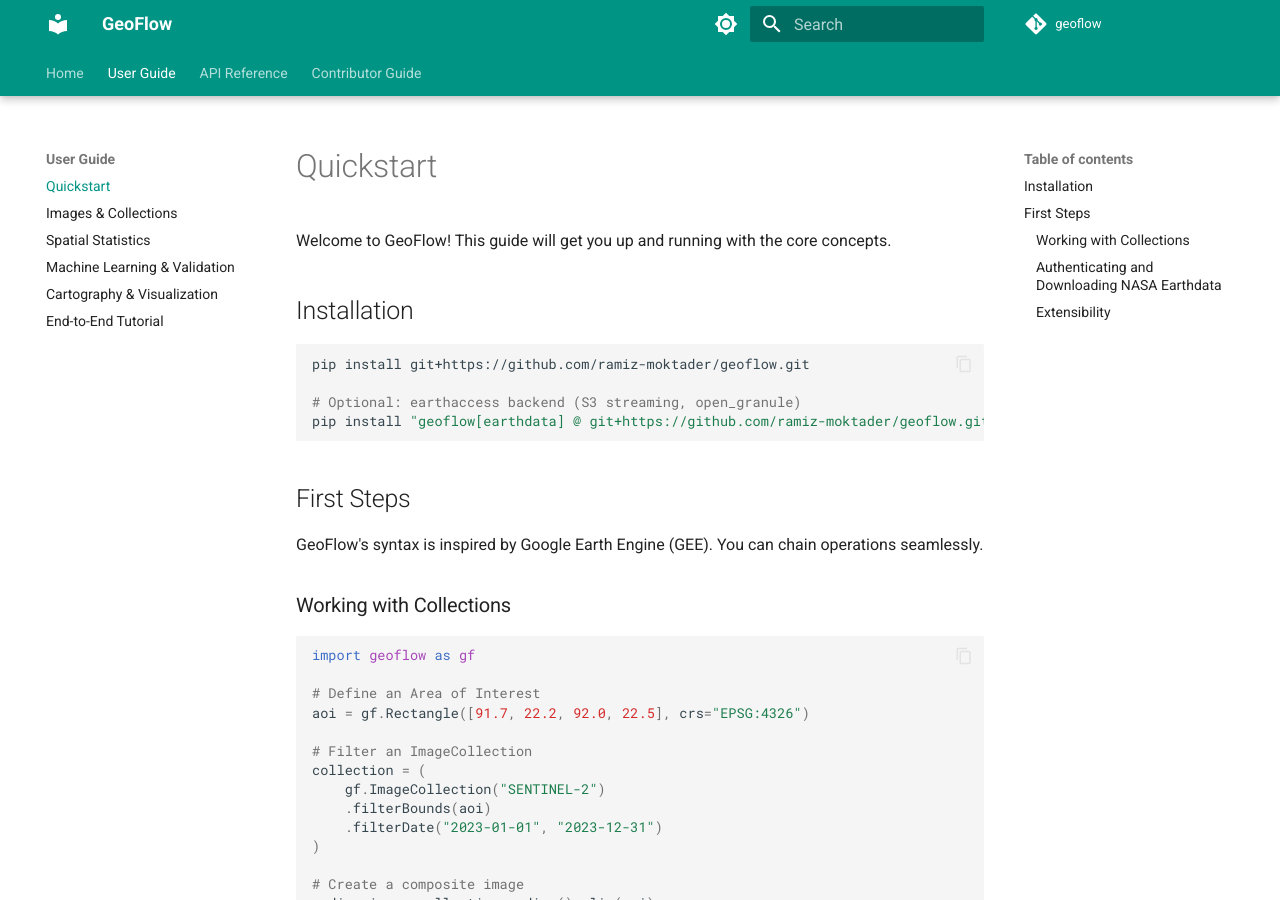
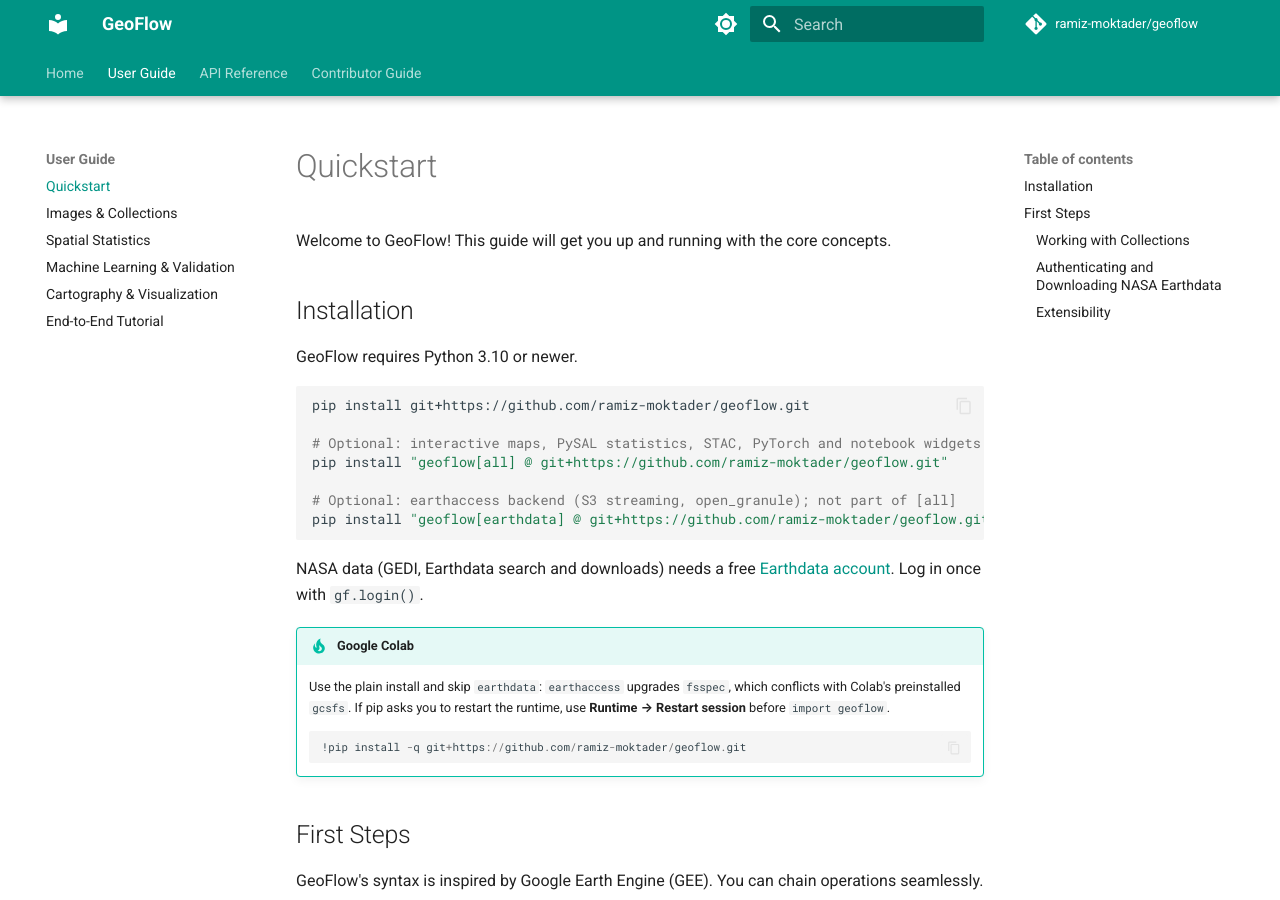
Before and after one commit to ramiz-moktader/geoflow, an MkDocs documentation site: the page built from docs/user_guide/01_quickstart.md, in a window 1280 px wide and 900 px high. Built offline with MkDocs 1.6.1 and Material for MkDocs 9.7.7, drawn with Linux system fonts in a browser that asks for light colours; comment, search, counter and statistics services are not loaded.

Commit message:
Publish docs site to GitHub Pages and run tests in CI
- docs.yml: build the MkDocs site in strict mode and deploy it to GitHub Pages
  on every push to main.
- tests.yml: run pytest (excluding live-network tests) on Ubuntu and Windows,
  Python 3.10 and 3.12, for pushes and pull requests.
- README: badges, docs-site link, extras table, Google Colab install notes;
  remove the developer-only `pip install -e .` from the quickstart.
- Quickstart page: same install guidance and Colab tip.
- Fix three in-page anchors that broke on the MkDocs site.
- mkdocs.yml: site_url, edit links.
- Ignore packaging build output.

Co-Authored-By: Claude Opus 5.5 <noreply@anthropic.com>

````diff
--- a/docs/user_guide/01_quickstart.md
+++ b/docs/user_guide/01_quickstart.md
@@ -4,12 +4,26 @@ Welcome to GeoFlow! This guide will get you up and running with the core concept
 
 ## Installation
 
+GeoFlow requires Python 3.10 or newer.
+
 ```bash
 pip install git+https://github.com/ramiz-moktader/geoflow.git
 
-# Optional: earthaccess backend (S3 streaming, open_granule)
+# Optional: interactive maps, PySAL statistics, STAC, PyTorch and notebook widgets
+pip install "geoflow[all] @ git+https://github.com/ramiz-moktader/geoflow.git"
+
+# Optional: earthaccess backend (S3 streaming, open_granule); not part of [all]
 pip install "geoflow[earthdata] @ git+https://github.com/ramiz-moktader/geoflow.git"
 ```
+
+NASA data (GEDI, Earthdata search and downloads) needs a free [Earthdata account](https://urs.earthdata.nasa.gov/users/new). Log in once with `gf.login()`.
+
+!!! tip "Google Colab"
+    Use the plain install and skip `earthdata`: `earthaccess` upgrades `fsspec`, which conflicts with Colab's preinstalled `gcsfs`. If pip asks you to restart the runtime, use **Runtime → Restart session** before `import geoflow`.
+
+    ```python
+    !pip install -q git+https://github.com/ramiz-moktader/geoflow.git
+    ```
 
 ## First Steps
 
--- a/mkdocs.yml
+++ b/mkdocs.yml
@@ -1,8 +1,10 @@
 site_name: GeoFlow
 site_description: Python Framework for Earth Data, GIS, Spatial Statistics & Machine Learning
 site_author: GeoFlow Contributors
+site_url: https://ramiz-moktader.github.io/geoflow/
 repo_url: https://github.com/ramiz-moktader/geoflow
-repo_name: geoflow
+edit_uri: edit/main/docs/
+repo_name: ramiz-moktader/geoflow
 
 theme:
   name: material
````
Also changed, not shown: README.md (+28 -13 lines), docs/api_reference/ml_and_validation.md (+2 -2 lines), docs/api_reference/spatial.md (+1 -1 lines), 3 other files.
